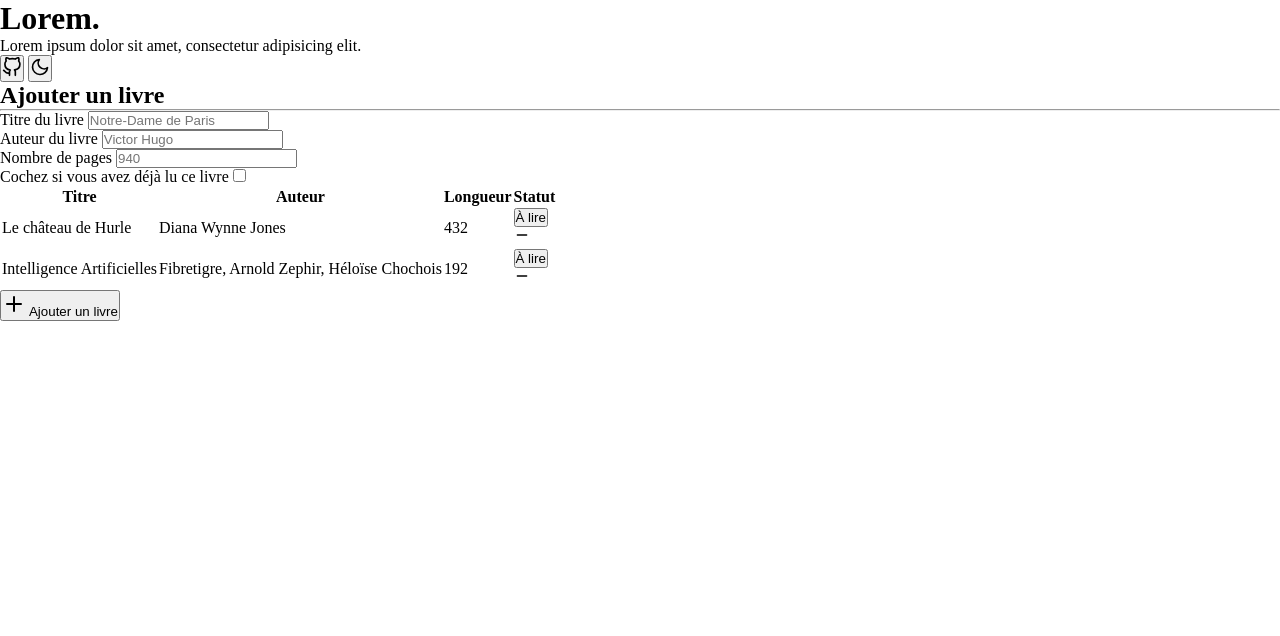
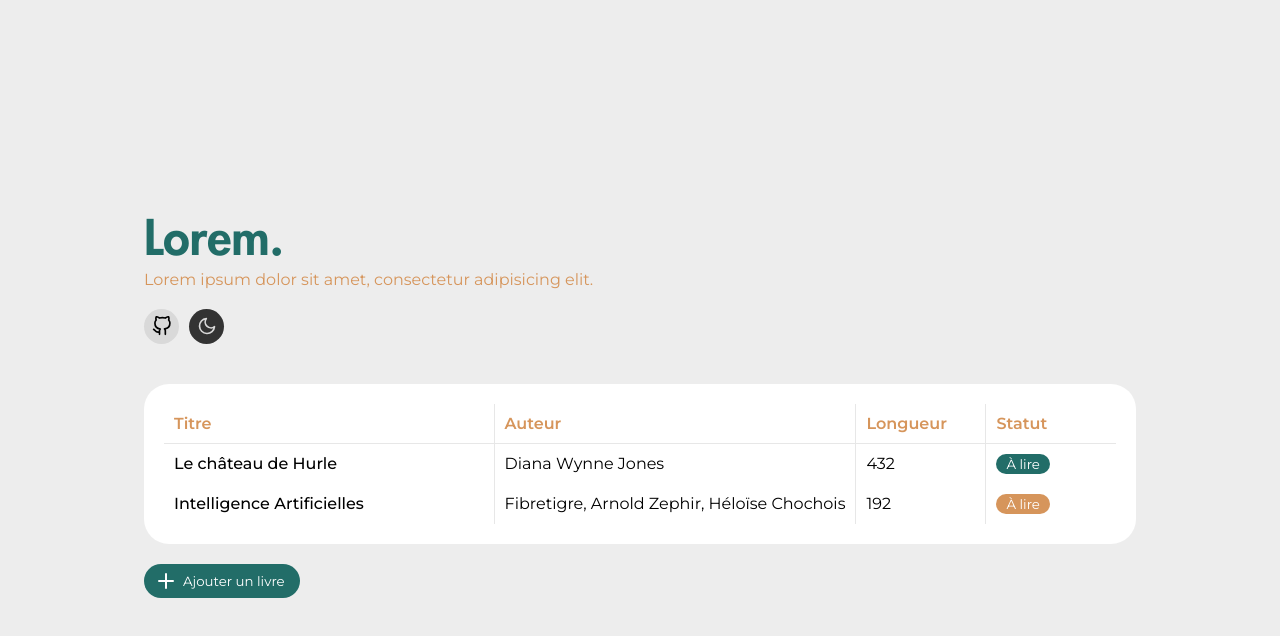
Before and after one commit to LuxSolace/Librairie, a plain HTML site: page index.html in a window 1280 px wide. Drawn offline with Linux system fonts and the light colour scheme.

Commit message:
Create files

```diff
--- a/style.css
+++ b/style.css
@@ -1,5 +1,176 @@
+@font-face {
+  font-family: FuturaLT;
+  src: url(./fonts/FuturaLT-Heavy.woff);
+  font-weight: bold;
+  font-style: normal;
+}
 * {
-    margin: 0;
-    padding: 0;
-    box-sizing: border-box;
+  margin: 0;
+  padding: 0;
+  box-sizing: border-box;
 }
+
+/* color variables */
+/* table container & button text */
+/* table border & add button bg */
+/* add button icon bg & github icon */
+/* light mode toggle & main text color */
+/* fonts variables */
+/* size variables */
+/* misc variables */
+body {
+  background-color: #EDEDED;
+  display: flex;
+  height: 100vh;
+  width: 100vw;
+}
+
+.container {
+  margin: auto;
+}
+
+.action-button {
+  border: none;
+  border-radius: 50%;
+  align-items: center;
+  justify-content: center;
+  cursor: pointer;
+}
+
+header h1 {
+  color: #226D68;
+  font-family: "FuturaLT", sans-serif;
+  font-size: 48px;
+}
+header p {
+  color: #D6955B;
+  font-family: "Montserrat", sans-serif;
+  font-size: 16px;
+  margin-bottom: 20px;
+}
+header .header__button {
+  display: flex;
+  gap: 10px;
+  margin-bottom: 40px;
+}
+header .header__button button {
+  height: 35px;
+  width: 35px;
+  display: inline-flex;
+  background-color: #D9D9D9;
+}
+header .header__button button#light-mode-toggle {
+  background-color: #333333;
+}
+header .header__button button#light-mode-toggle svg {
+  stroke: #D9D9D9;
+}
+
+main {
+  background-color: #FFFFFF;
+  padding: 20px;
+  border-radius: 25px;
+  font-family: "Montserrat", sans-serif;
+}
+
+table {
+  text-align: left;
+  border-collapse: collapse;
+}
+table thead tr {
+  border-bottom: #E7E7E7 solid 1px;
+}
+table thead tr th {
+  color: #D6955B;
+  font-weight: 700;
+  border-left: #E7E7E7 solid 1px;
+  padding: 10px;
+}
+table thead tr th:first-child {
+  border: none;
+}
+table tbody td {
+  border-left: #E7E7E7 solid 1px;
+  padding: 10px;
+  vertical-align: top;
+}
+table tbody td:first-child {
+  border: none;
+  font-weight: 500;
+}
+table tbody td:nth-child(1),
+table tbody td:nth-child(2) {
+  min-width: 330px;
+}
+table tbody td:nth-child(3),
+table tbody td:nth-child(4) {
+  min-width: 130px;
+}
+table button {
+  border: none;
+  display: flex;
+  justify-content: center;
+  align-items: center;
+  padding: 2px 10px;
+  border-radius: 40px;
+  color: #FFFFFF;
+  font-family: "Montserrat", sans-serif;
+  cursor: pointer;
+}
+table button.--read {
+  background-color: #226D68;
+}
+table button.--to-read {
+  background-color: #D6955B;
+}
+
+tr {
+  position: relative;
+}
+
+.modal {
+  display: none;
+}
+
+tr td:last-child {
+  position: relative;
+}
+
+.delete {
+  width: 20px;
+  height: 20px;
+  display: flex;
+  justify-content: center;
+  align-items: center;
+  background-color: #BB3434;
+  position: absolute;
+  top: 50%;
+  transform: translateY(-50%);
+  right: 10%;
+  border-radius: 50%;
+  display: none;
+  cursor: pointer;
+}
+.delete svg {
+  stroke: #FFFFFF;
+}
+
+tr:hover .delete {
+  display: flex;
+}
+
+#add-button {
+  background-color: #226D68;
+  font-family: "Montserrat", sans-serif;
+  display: flex;
+  align-items: center;
+  gap: 5px;
+  padding: 5px 15px 5px 10px;
+  margin-top: 20px;
+  border: none;
+  border-radius: 20px;
+  color: white;
+}
+#add-button svg {
+  stroke: white;
+}
```
Also changed, not shown: 1 other file.
